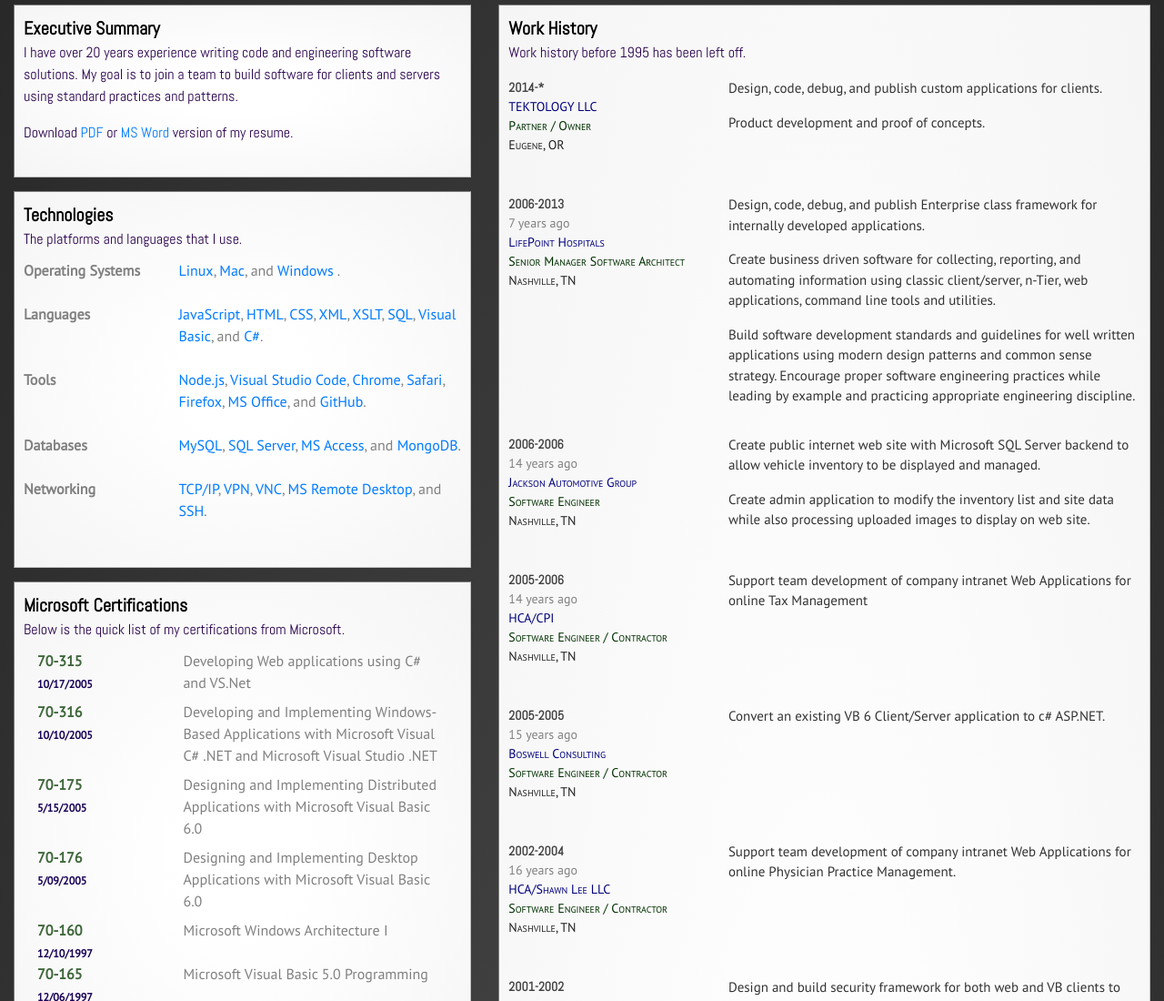
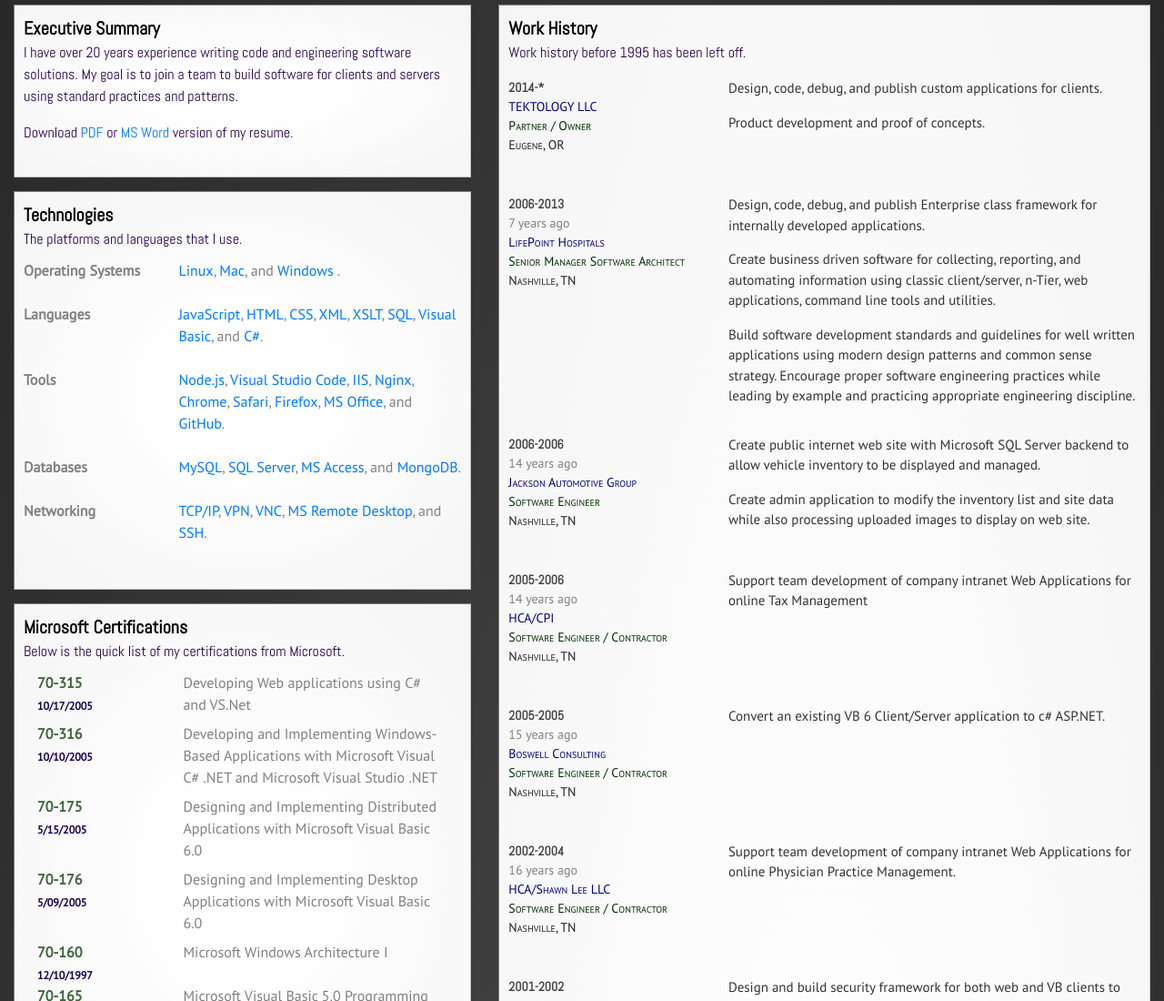
Before and after one commit to johnrnelson/johnrnelson.github.io, a plain HTML site: page resume/index.html in a window 1280 px wide. Shown: the top 1100 px of the page at 91% size. Drawn offline with nearby package versions, Linux system fonts and the light colour scheme.

Commit message:
adding tools

```diff
--- a/resume/index.html
+++ b/resume/index.html
@@ -106,6 +106,8 @@
                                                 <p>
                                                       <a target="_blank" href="https://en.wikipedia.org/wiki/Node.js">Node.js</a>,
                                                       <a target="_blank" href="https://en.wikipedia.org/wiki/Visual_Studio_Code">Visual Studio Code</a>,
+                                                      <a target="_blank" href="https://en.wikipedia.org/wiki/Internet_Information_Services">IIS</a>,
+                                                      <a target="_blank" href="https://en.wikipedia.org/wiki/Nginx">Nginx</a>,
                                                       <a target="_blank" href="https://en.wikipedia.org/wiki/Google_Chrome">Chrome</a>,
                                                       <a target="_blank" href="https://en.wikipedia.org/wiki/Safari_(web_browser)">Safari</a>,
                                                       <a target="_blank" href="https://en.wikipedia.org/wiki/Firefox">Firefox</a>,
```
